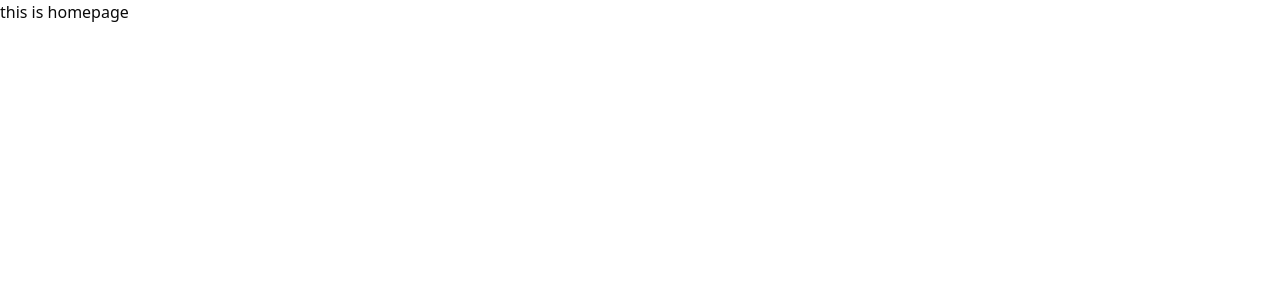
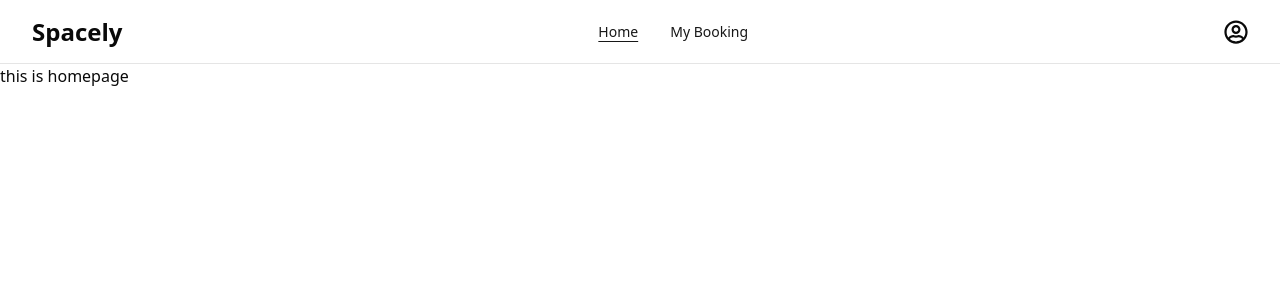
Before and after one commit to RenjiEarlKurniawan/spacely, a React app in the folder frontend/: page /home in a window 1280 px wide. Shown: the top 300 px of the page. Built offline with nearby package versions, Linux system fonts and the light colour scheme; the HTML template or start-up script is replaced by a standard one.

Commit message:
add header component with navigation link

```diff
--- a/frontend/package.json
+++ b/frontend/package.json
@@ -21,6 +21,7 @@
     "react": "^19.1.1",
     "react-dom": "^19.1.1",
     "react-hook-form": "^7.64.0",
+    "react-icons": "^5.5.0",
     "react-router-dom": "^7.9.3",
     "tailwind-merge": "^3.3.1",
     "tailwindcss": "^4.1.14",
--- a/frontend/src/App.jsx
+++ b/frontend/src/App.jsx
@@ -2,6 +2,9 @@ import { Routes, Route, Navigate } from "react-router-dom";
 import LoginPage from "./pages/LoginPage.jsx";
 import HomePage from "./pages/HomePage.jsx";
 import RegisterPage from "./pages/RegisterPage.jsx";
+import MyBookingPage from "./pages/MyBookingPage.jsx";
+import ProfilePage from "./pages/ProfilePage.jsx";
+import Layout from "./components/Layout.jsx";
 
 function App() {
   return (
@@ -10,7 +13,12 @@ function App() {
         <Route path="/" element={<Navigate to="/login" replace />} />
         <Route path="/login" element={<LoginPage />} />
         <Route path="/register" element={<RegisterPage />} />
-        <Route path="/home" element={<HomePage />} />
+
+        <Route element={<Layout />}>
+          <Route path="/home" element={<HomePage />} />
+          <Route path="/my-booking" element={<MyBookingPage />} />
+          <Route path="/profile" element={<ProfilePage />} />
+        </Route>
       </Routes>
     </>
   );
--- /dev/null
+++ b/frontend/src/components/Header.jsx
@@ -0,0 +1,42 @@
+import { NavLink } from "react-router-dom";
+import { Button } from "./ui/button";
+import { FaRegUserCircle } from "react-icons/fa";
+
+const Header = () => {
+  return (
+    <header className="flex justify-between items-center border-b h-16 px-8">
+      <NavLink to="/home" className="text-2xl font-bold">
+        Spacely
+      </NavLink>
+      <nav className="flex gap-2">
+        <NavLink to="/home">
+          {({ isActive }) => (
+            <Button
+              variant="link"
+              size="sm"
+              className={isActive ? "underline hover:cursor-pointer" : "hover:cursor-pointer"}
+            >
+              Home
+            </Button>
+          )}
+        </NavLink>
+        <NavLink to="/my-booking">
+          {({ isActive }) => (
+            <Button
+              variant="link"
+              size="sm"
+              className={isActive ? "underline hover:cursor-pointer" : "hover:cursor-pointer"}
+            >
+              My Booking
+            </Button>
+          )}
+        </NavLink>
+      </nav>
+      <NavLink to="/profile">
+        <FaRegUserCircle className="text-2xl" />
+      </NavLink>
+    </header>
+  );
+};
+
+export default Header;
--- /dev/null
+++ b/frontend/src/components/Layout.jsx
@@ -0,0 +1,15 @@
+import { Outlet } from "react-router-dom";
+import Header from "./Header";
+
+const Layout = () => {
+  return (
+    <>
+      <Header />
+      <main>
+        <Outlet />
+      </main>
+    </>
+  );
+};
+
+export default Layout;
--- a/frontend/src/pages/HomePage.jsx
+++ b/frontend/src/pages/HomePage.jsx
@@ -1,4 +1,8 @@
 const HomePage = () => {
-  return <h1>this is homepage</h1>;
+  return (
+    <>
+      <h1>this is homepage</h1>
+    </>
+  );
 };
 export default HomePage;
--- /dev/null
+++ b/frontend/src/pages/MyBookingPage.jsx
@@ -0,0 +1,9 @@
+const MyBookingPage = () => {
+  return (
+    <>
+      <h1>MyBookingPage</h1>
+    </>
+  );
+};
+
+export default MyBookingPage;
--- /dev/null
+++ b/frontend/src/pages/ProfilePage.jsx
@@ -0,0 +1,9 @@
+const ProfilePage = () => {
+  return (
+    <>
+      <h1>ProfilePage</h1>;
+    </>
+  );
+};
+
+export default ProfilePage;
```
Also changed, not shown: 1 other file (tests, documents, lock files or other folders).
